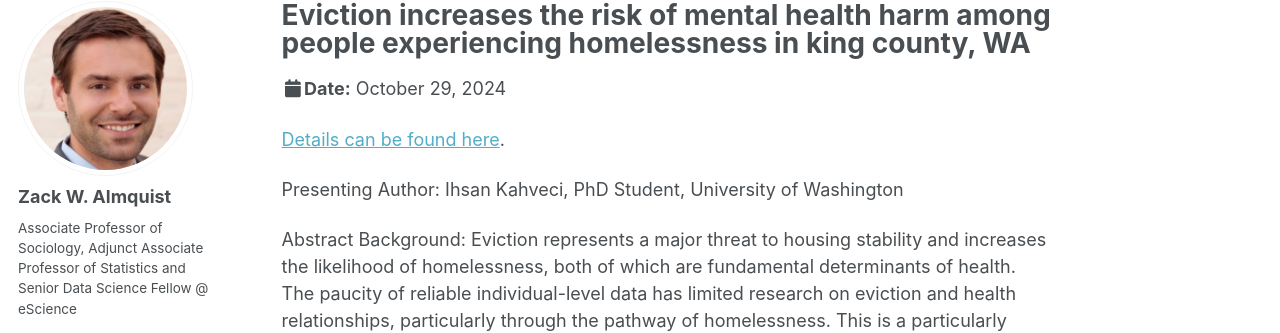
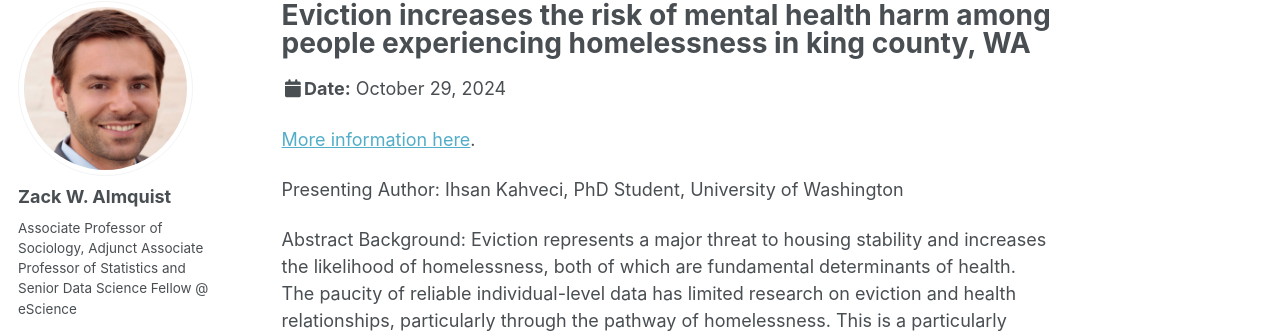
Before and after one commit to zalmquist/zalmquist.github.io, a Jekyll site: the page built from _talks/2024-10-29-talk-1.md, in a window 1280 px wide and 900 px high. Shown: the part 105-438 px from the top of the window. Built offline with Jekyll 4.4.1, drawn with Linux system fonts in a browser that asks for light colours; some web fonts are replaced.

Commit message:
Update 2024-10-29-talk-1.md

```diff
--- a/_talks/2024-10-29-talk-1.md
+++ b/_talks/2024-10-29-talk-1.md
@@ -8,7 +8,7 @@ date: 2024-10-29
 location: "Minneapolis, MN"
 ---
 
-[Details can be found here](https://apha.confex.com/apha/2024/meetingapp.cgi/Paper/559551).
+[More information here](https://apha.confex.com/apha/2024/meetingapp.cgi/Paper/559551).
 
 Presenting Author: Ihsan Kahveci, PhD Student, University of Washington
 
```
